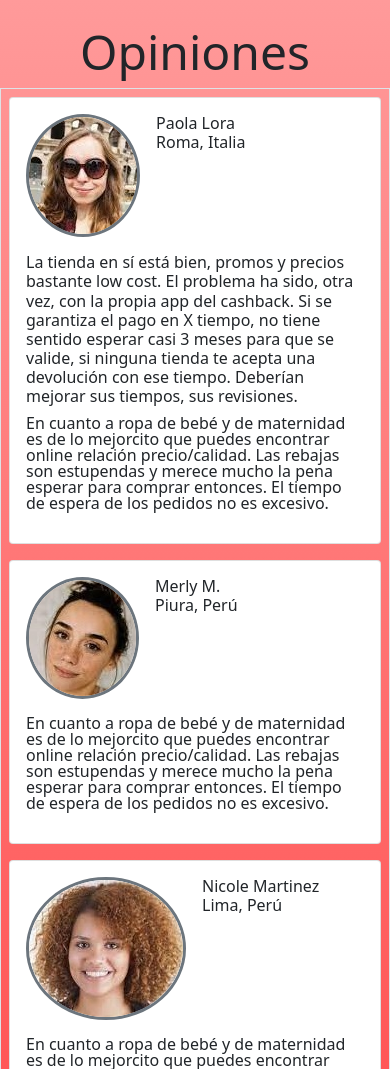
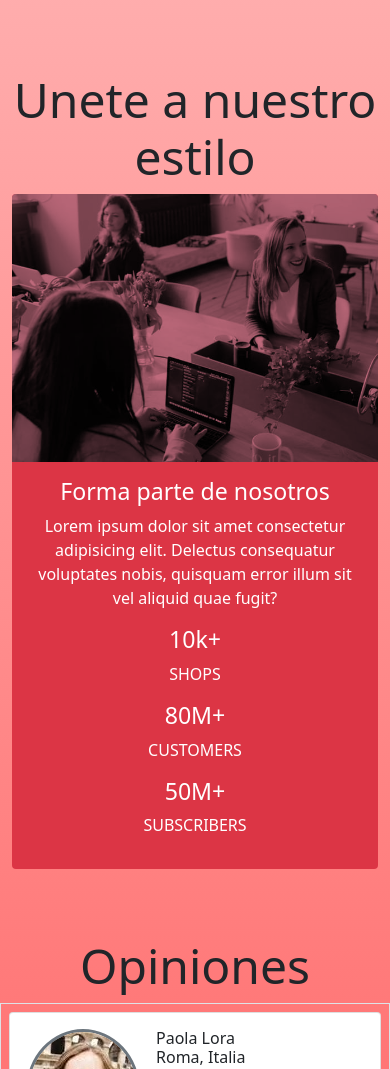
Before and after one commit to AlexanderSosas/tiendaRopaGit, a plain HTML site: page index.html in a window 390 px wide. Shown: the part 1603-2672 px from the top of the page. Drawn offline with nearby package versions, Linux system fonts and the light colour scheme.

Commit message:
nuevo componente card con imagenes en bootstrap mobile firts

```diff
--- a/css/styles.css
+++ b/css/styles.css
@@ -408,6 +408,15 @@ footer{
     background-image: linear-gradient(white,red);
 }
 
+.col-image{
+    background-color: rgb(192, 106, 124);
+
+
+}
+
+.card-img-top{
+    mix-blend-mode: multiply;
+}
 
 /* .footer p{
     color: black;
--- a/index.html
+++ b/index.html
@@ -109,6 +109,41 @@
 </div>
 
 </main>
+
+<div class="container my-5">
+    <h2 class="title">Unete a nuestro estilo</h2>
+
+    <article class="card bg-danger border-0 rouded-3 overflow-hidden">
+        <div class="col-image">
+            <picture>
+                <source srcset="./imagenes/image-mobile.jpg" media="(max-width:
+                767px)">
+                <source srcset="./imagenes/image-desktop.jpg" media="(min-width:
+                768px)">
+                <img src="./imagenes/image-desktop.jpg" alt="aqui viene la imagen" class="card-img-top">
+            </picture>
+        </div>
+        <div class="col-text">
+            <div class="card-body text-white text-center">
+                <h3>Forma parte de nosotros</h3>
+                <p>Lorem ipsum dolor sit amet consectetur adipisicing elit. Delectus consequatur voluptates nobis, quisquam error illum sit vel aliquid quae fugit?</p>
+                <div class="col-12">
+                    <h3>10k+</h3>
+                    <p class="text-uppercase">shops</p>
+                </div>
+                <div class="col-12">
+                    <h3>80M+</h3>
+                    <p class="text-uppercase">customers</p>
+                </div>
+                <div class="col-12">
+                    <h3>50M+</h3>
+                    <p class="text-uppercase">subscribers</p>
+                </div>
+            </div>
+        </div>
+    </article>
+
+</div>
 
 <div>
     <h2 class="title">Opiniones</h2>
```
Also changed, not shown: imagenes/favicon-32x32.png (added), imagenes/image-desktop.jpg (added), imagenes/image-mobile.jpg (added).
